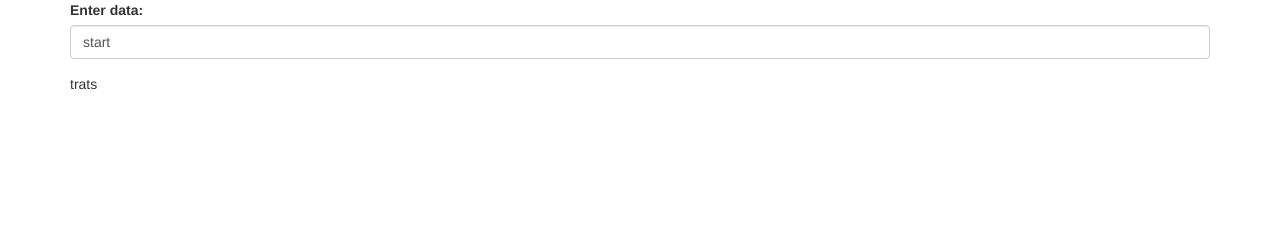
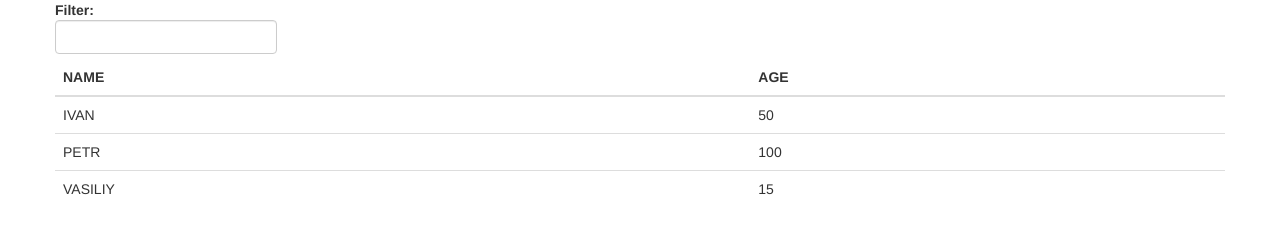
Before and after one commit to epamprojects/egghead, a website: page app/index.html in a window 1280 px wide. Drawn offline with nearby package versions, Linux system fonts and the light colour scheme.

Commit message:
Filter and ng-filter

```diff
--- a/app/index.html
+++ b/app/index.html
@@ -7,12 +7,29 @@
 	<div ng-controller="FirstCtrl">
 		<div class="container">
 
-			<div class="form-group">
-				<label for="exampleInputEmail1">Enter data: </label>
-				<input class="form-control" id="exampleInputEmail1" ng-model="start">
+			<div class="row">
+				<div ng-controller="FirstCtrl">
+					<label> Filter:
+						<input class="form-control" ng-model="search">
+					</label>
+
+					<table class="table table-hover">
+						<thead>
+						<tr>
+							<th>NAME</th>
+							<th>AGE</th>
+						</tr>
+						</thead>
+
+						<!--ng-filter-->
+						<tr ng-repeat="man in people | filter:search">
+							<!--filter-->
+							<td>{{man.name | UpperCase}}</td>
+							<td>{{man.age}}</td>
+						</tr>
+					</table>
+				</div>
 			</div>
-
-			<div>{{myReverse()}}</div>
 
 		</div>
 	</div>
--- a/app/main.js
+++ b/app/main.js
@@ -1,8 +1,30 @@
-var myApp = angular.module("myApp", []);
+var myApp = angular.module("myApp", []).
+factory("Mans", function () {
+    return [
+        {
+            name: "Ivan",
+            age: 50
+        },
+        {
+            name: "Petr",
+            age: 100
+        },
+        {
+            name: "Vasiliy",
+            age: 15
+        }
+    ];
+}).
+filter("UpperCase", function () {
+    return function (data) {
+        return data.toUpperCase();
+    }
+});
 
-myApp.controller("FirstCtrl", function ($scope) {
-   $scope.start = "start"
-   $scope.myReverse = function (){
-      return $scope.start.split("").reverse().join("");
-   }
+
+myApp.controller("FirstCtrl", function ($scope, Mans) {
+    $scope.people = Mans;
+    $scope.myReverse = function () {
+        return $scope.start.split("").reverse().join("");
+    }
 });
```
